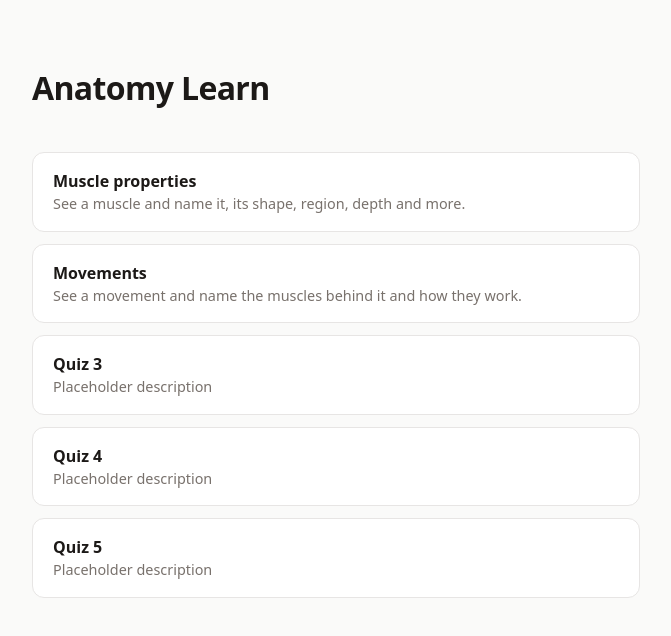
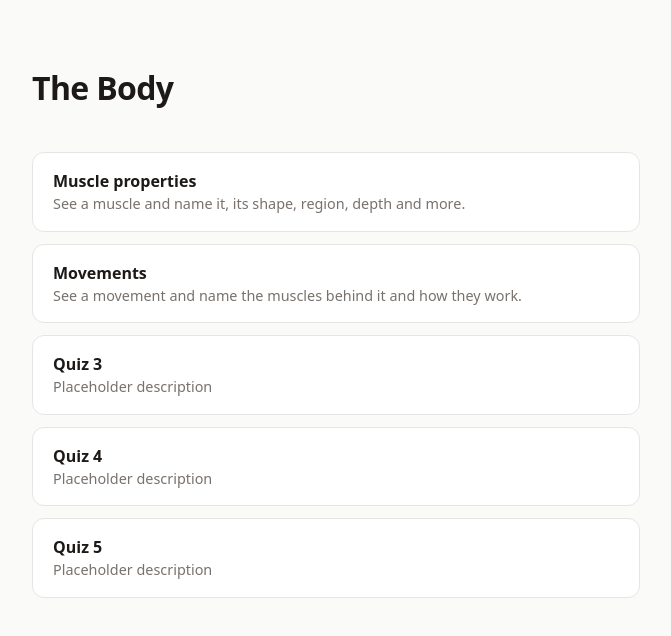
Before and after one commit to nightoul/anatomy-learn, a React (Vite) app: page /#/ in a window 1280 px wide. Shown: the top 636 px of the page, without its empty margins (304-975 px from the left). Built offline with nearby package versions, Linux system fonts and the light colour scheme.

Commit message:
rename repo

```diff
--- a/index.html
+++ b/index.html
@@ -2,9 +2,9 @@
 <html lang="en">
   <head>
     <meta charset="UTF-8" />
-    <link rel="icon" type="image/svg+xml" href="/anatomy-learn/favicon.svg" />
+    <link rel="icon" type="image/svg+xml" href="/favicon.svg" />
     <meta name="viewport" content="width=device-width, initial-scale=1.0" />
-    <title>Anatomy Learn</title>
+    <title>The Body</title>
   </head>
   <body>
     <div id="root"></div>
--- a/package.json
+++ b/package.json
@@ -1,5 +1,5 @@
 {
-  "name": "anatomy-learn",
+  "name": "the-body",
   "private": true,
   "version": "0.0.0",
   "type": "module",
--- a/src/pages/Home.jsx
+++ b/src/pages/Home.jsx
@@ -5,7 +5,7 @@
   return (
     <main>
       <header>
-        <h1>Anatomy Learn</h1>
+        <h1>The Body</h1>
       </header>
 
       <ul className="quiz-list">
--- a/vite.config.js
+++ b/vite.config.js
@@ -4,7 +4,7 @@
 // https://vite.dev/config/
 export default defineConfig({
   plugins: [react()],
-  base: '/anatomy-learn/',
+  base: '/the-body/',
   // Unit tests (Vitest) live in the tests/ folder.
   test: {
     include: ['tests/**/*.test.js'],
```
Also changed, not shown: 2 other files (tests, documents, lock files or other folders).
